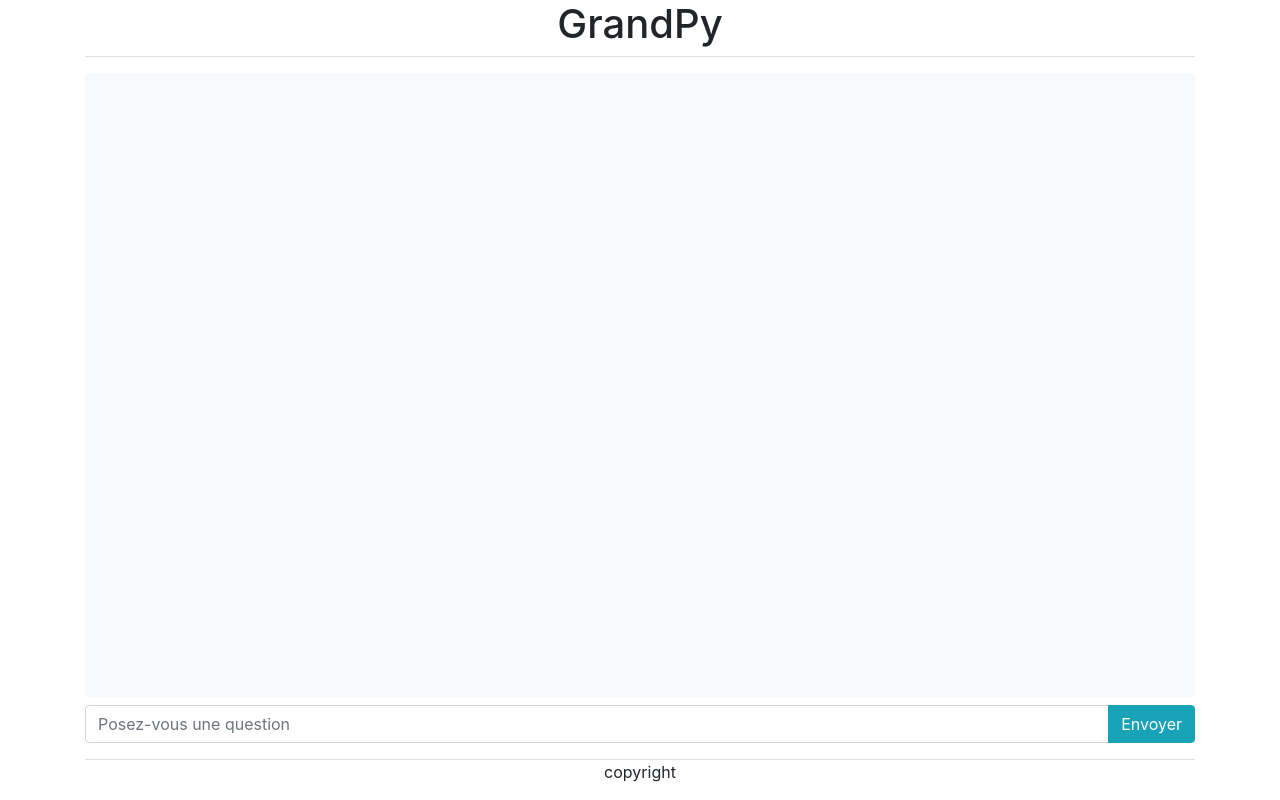
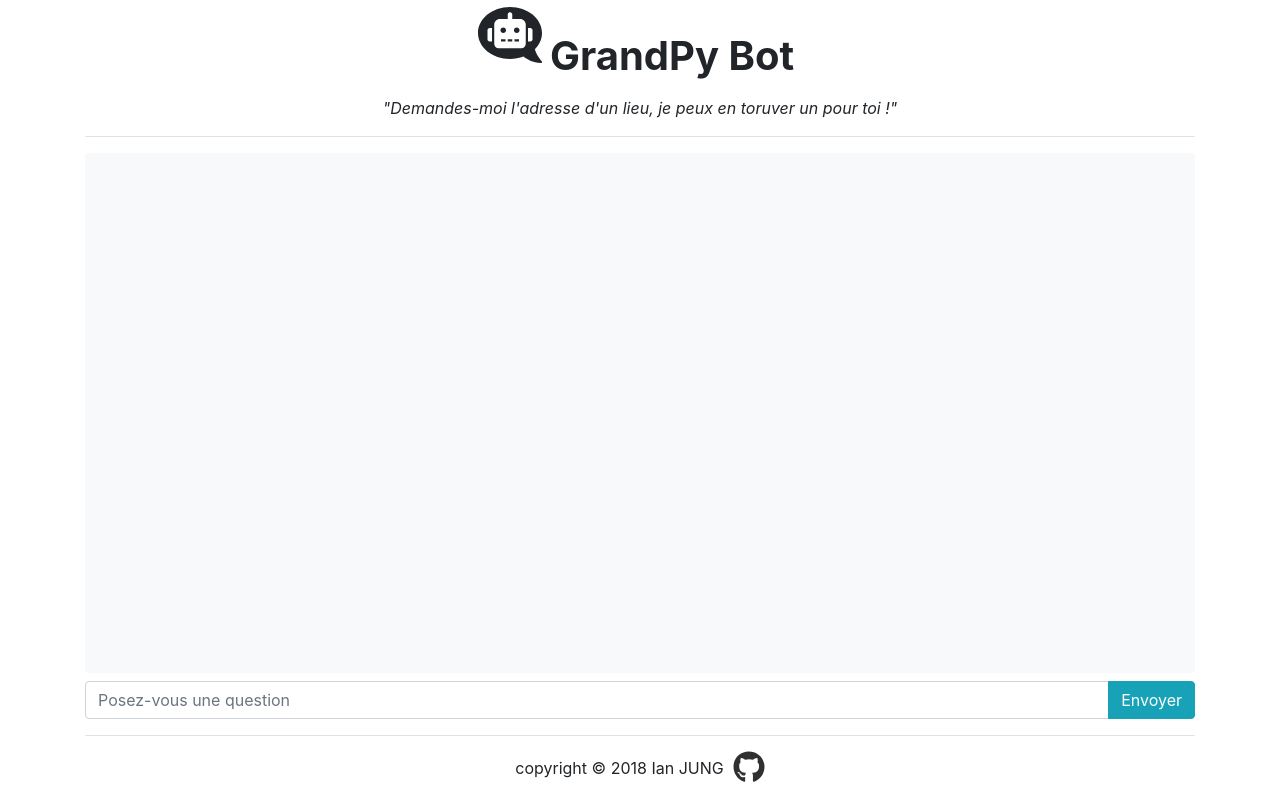
Before and after one commit to delattr/grandpy-bot, a Flask app: page / in a window 1280 px wide. Run offline with Flask 2, Linux system fonts and the light colour scheme; some libraries are stand-ins or nearby versions.

Commit message:
added copyright notice

```diff
--- a/config.py
+++ b/config.py
@@ -1,2 +1,2 @@
 SECRET_KEY = 'f03a6f77b74d40f21ff0b82cd24b59ea'
-API_KEY = 'your api key goes here'
+API_KEY = 'Your api key goes here'
--- a/grandPy/static/style.css
+++ b/grandPy/static/style.css
@@ -17,14 +17,25 @@ h2 {
     display: none;
 }
 
-
 .user {
     background-color: white;
 }
 
+
 .grandpy,
 .lds-ellipsis {
     background-color: lightgray;
+
+}
+
+#github {
+    color: rgb(48, 48, 48);
+    font-size: 2em
+}
+
+.copyright {
+    display: inline-flex;
+    align-items: center;
 }
 
 .lds-ellipsis {
--- a/grandPy/templates/index.html
+++ b/grandPy/templates/index.html
@@ -4,7 +4,19 @@
     <div class="d-flex flex-column w-100 h-100">
         <!-- header -->
         <div class="mb-3 border-bottom">
-            <h1 class="text-center">GrandPy</h1>
+            <div class="d-flex justify-content-center">
+                <div class="fa-4x">
+                    <span class="fa-layers fa-fx">
+                        <i class="fas fa-comment" data-fa-transform="flip-h up-3"></i>
+                        <i class="fa-inverse fas fa-robot" data-fa-transform="shrink-7 up-4.2 left-2 "></i>
+                    </span>
+                </div>
+                <div class="p-2 align-self-end">
+                    <h1 class="font-weight-bold">GrandPy Bot</h1>
+                </div>
+                <div></div>
+            </div>
+            <p class="text-center font-italic">"Demandes-moi l'adresse d'un lieu, je peux en toruver un pour toi !"</p>
         </div>
 
         <!-- chatting box -->
@@ -22,8 +34,12 @@
         </form>
 
         <!-- footer -->
-        <div class="mt-3">
-            <p class="text-center border-top">copyright</p>
+        <div class="mt-3 p-2 border-top text-center">
+
+            <span class="copyright">copyright &copy; 2018 Ian JUNG&nbsp;&nbsp;
+                <a href="https://github.com/hjung06/GrandPy-bot" target="_blank" id="github">
+                    <i class="fab fa-github"></i></a></span>
+
         </div>
     </div>
 </div>
--- a/grandPy/templates/layout.html
+++ b/grandPy/templates/layout.html
@@ -10,6 +10,9 @@
     <link rel="stylesheet" href="https://stackpath.bootstrapcdn.com/bootstrap/4.1.3/css/bootstrap.min.css" integrity="sha384-MCw98/SFnGE8fJT3GXwEOngsV7Zt27NXFoaoApmYm81iuXoPkFOJwJ8ERdknLPMO"
         crossorigin="anonymous">
     <link rel="stylesheet" href="{{ url_for('static', filename='style.css') }}">
+    <script defer src="https://use.fontawesome.com/releases/v5.3.1/js/all.js" integrity="sha384-kW+oWsYx3YpxvjtZjFXqazFpA7UP/MbiY4jvs+RWZo2+N94PFZ36T6TFkc9O3qoB"
+        crossorigin="anonymous"></script>
+    <link rel="shortcut icon" href="{{ url_for('static', filename='favicon.ico') }}">
     <title>GrandPy bot</title>
 </head>
 
--- a/grandPy/views.py
+++ b/grandPy/views.py
@@ -1,3 +1,19 @@
+"""This file is part of GrandPy Bot.
+
+GrandPy Bot is free software: you can redistribute it and/or modify
+it under the terms of the GNU General Public License as published by
+the Free Software Foundation, either version 3 of the License, or
+(at your option) any later version.
+
+GrandPy Bot is distributed in the hope that it will be useful,
+but WITHOUT ANY WARRANTY; without even the implied warranty of
+MERCHANTABILITY or FITNESS FOR A PARTICULAR PURPOSE.  See the
+GNU General Public License for more details.
+
+You should have received a copy of the GNU General Public License
+along with GrandPy Bot.  If not, see <https://www.gnu.org/licenses/>.
+"""
+
 from flask import render_template, request, json, jsonify
 from grandPy import app
 from .parser import string_parser
--- a/run.py
+++ b/run.py
@@ -1,3 +1,20 @@
+"""This file is part of GrandPy Bot.
+
+GrandPy Bot is free software: you can redistribute it and/or modify
+it under the terms of the GNU General Public License as published by
+the Free Software Foundation, either version 3 of the License, or
+(at your option) any later version.
+
+GrandPy Bot is distributed in the hope that it will be useful,
+but WITHOUT ANY WARRANTY; without even the implied warranty of
+MERCHANTABILITY or FITNESS FOR A PARTICULAR PURPOSE.  See the
+GNU General Public License for more details.
+
+You should have received a copy of the GNU General Public License
+along with GrandPy Bot.  If not, see <https://www.gnu.org/licenses/>.
+"""
+
+
 from grandPy import app
 
 if __name__ == "__main__":
```
Also changed, not shown: grandPy/__init__.py (+16 -0 lines), grandPy/api_requests.py (+17 -2 lines), grandPy/parser.py (+16 -0 lines).
